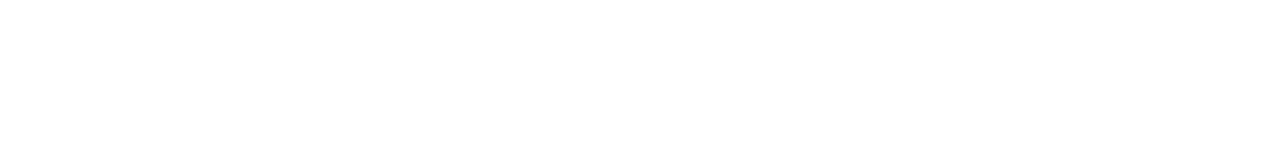
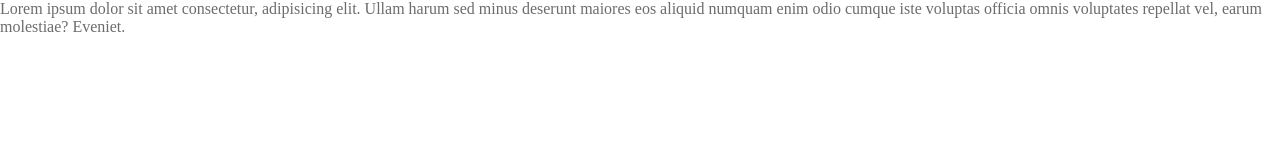
Before and after one commit to peixoteus-maker/PROJETO-TRAVELGRAM, a plain HTML site: page index.html in a window 1280 px wide. Drawn offline with Linux system fonts and the light colour scheme.

Commit message:
iniciando style guide

```diff
--- a/index.html
+++ b/index.html
@@ -4,8 +4,13 @@
     <meta charset="UTF-8" />
     <meta name="viewport" content="width=device-width, initial-scale=1.0" />
     <title>Travelgram - Perfil de viagens</title>
-    <link rel="stylesheet" href="styles/index.css">
-
+    <link rel="stylesheet" href="styles/index.css" />
   </head>
-  <body></body>
+  <body>
+    <p>
+      Lorem ipsum dolor sit amet consectetur, adipisicing elit. Ullam harum sed
+      minus deserunt maiores eos aliquid numquam enim odio cumque iste voluptas
+      officia omnis voluptates repellat vel, earum molestiae? Eveniet.
+    </p>
+  </body>
 </html>
--- a/styles/global.css
+++ b/styles/global.css
@@ -3,3 +3,23 @@
   padding: 0;
   box-sizing: border-box;
 }
+
+
+:root {
+    /* produto  */
+    --brand-color: #EF5F4C;
+    /* shape  */
+    --background-color: #FFFFFF;
+    --surface-color: #F5F5F5;
+    --skeleton-color: #D9D9D9;
+    --shape-transparency: hsla(0, 0%, 100%, 0.562);
+        /* text  */
+     --text-color-primary: #313131;
+     --text-color-secondary: #6C6C6C;
+}
+
+body {
+    color: var(--text-color-secondary);
+    background-color: var(--background-color)
+
+}
```
Also changed, not shown: assets/AirplaneTilt.svg (added), assets/Image 01.png (added), assets/Image 02.png (added), assets/Image 03.png (added), assets/Image 04.png (added), assets/Image 05.png (added), assets/Image 06.png (added), assets/Image 07.png (added), assets/Image 08.png (added), assets/Image 09.png (added), assets/Image 10.png (added), assets/Image 11.png (added), assets/Image.svg (added), assets/Logo.svg (added), 2 more files, 1 other file.
